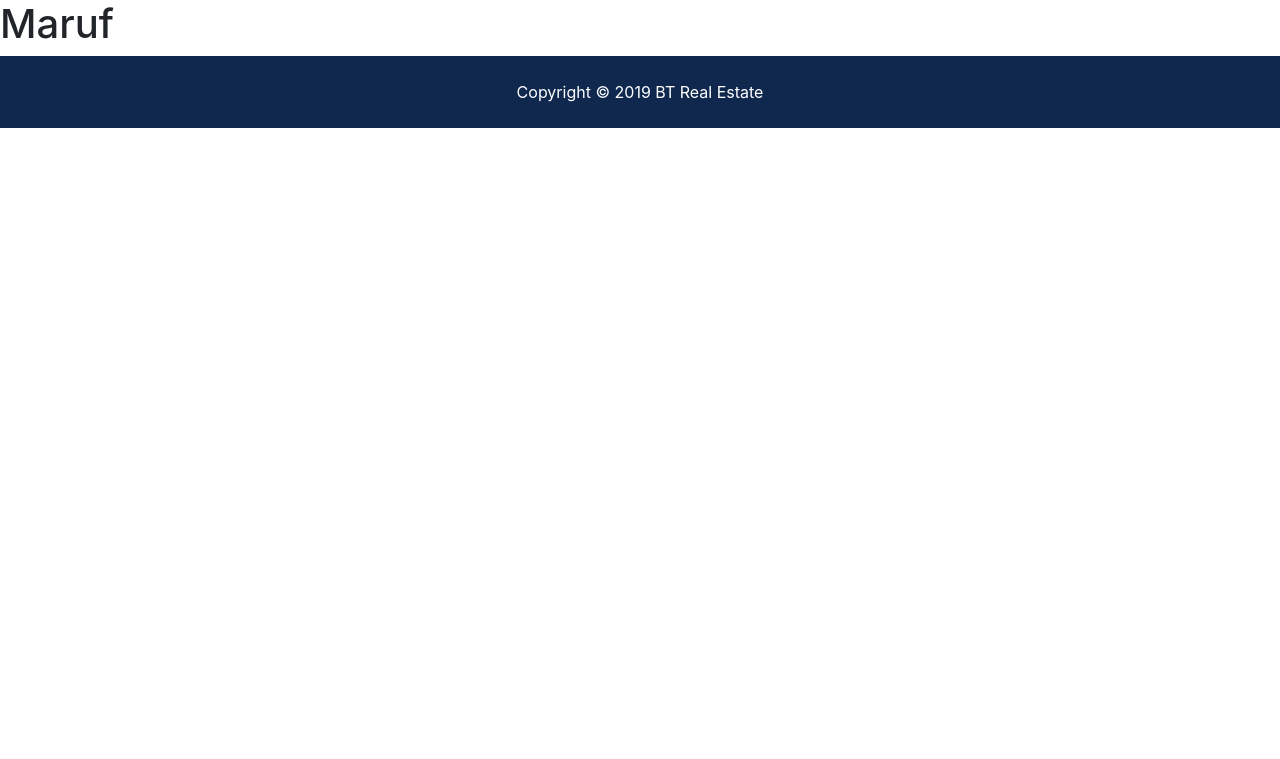
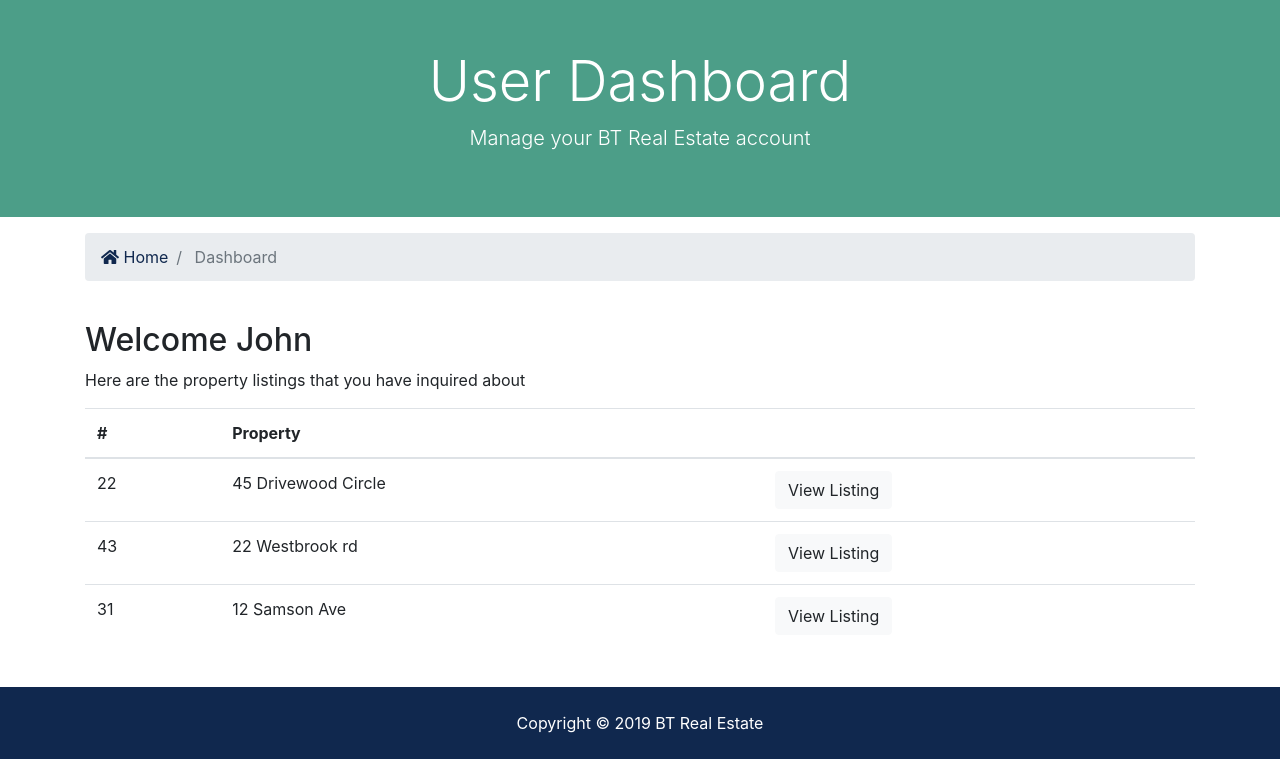
Before and after one commit to Maruf520/Online-Appartment-Shop, a Django app: page /accounts/dashboard in a window 1280 px wide. Shown: the part 128-887 px from the top of the page. Before the commit the page ends 256 px from the top, so only its background shows below. Run offline with Django 3.2, Linux system fonts and the light colour scheme; some libraries are stand-ins or nearby versions.

Commit message:
"Login & logout" complete

```diff
--- a/accounts/views.py
+++ b/accounts/views.py
@@ -63,7 +63,10 @@ def register(request):
 
 
 def logout(request):
-    return render (request, 'accounts/logout.html')
+    if request.method == 'POST':
+        auth.logout(request)
+        messages.error( request, 'You are logged out ' )
+    return redirect ('index')
 
 def dashboard(request):
     return render(request, 'accounts/dashboard.html')
--- a/templates/accounts/dashboard.html
+++ b/templates/accounts/dashboard.html
@@ -1,6 +1,74 @@
 {% extends 'base.html' %}
 
 {% block content %}
-<h1>Maruf</h1>
+
+<section id="showcase-inner" class="py-5 text-white">
+    <div class="container">
+      <div class="row text-center">
+        <div class="col-md-12">
+          <h1 class="display-4">User Dashboard</h1>
+          <p class="lead">Manage your BT Real Estate account</p>
+        </div>
+      </div>
+    </div>
+  </section>
+
+  <!-- Breadcrumb -->
+  <section id="bc" class="mt-3">
+    <div class="container">
+      <nav aria-label="breadcrumb">
+        <ol class="breadcrumb">
+          <li class="breadcrumb-item">
+            <a href="{% url 'index' %}">
+              <i class="fas fa-home"></i> Home</a>
+          </li>
+          <li class="breadcrumb-item active"> Dashboard</li>
+        </ol>
+      </nav>
+    </div>
+  </section>
+
+  <section id="dashboard" class="py-4">
+    <div class="container">
+      <div class="row">
+        <div class="col-md-12">
+          <h2>Welcome John</h2>
+          <p>Here are the property listings that you have inquired about</p>
+          <table class="table">
+            <thead>
+              <tr>
+                <th scope="col">#</th>
+                <th scope="col">Property</th>
+                <th></th>
+              </tr>
+            </thead>
+            <tbody>
+              <tr>
+                <td>22</td>
+                <td>45 Drivewood Circle</td>
+                <td>
+                  <a class="btn btn-light" href="#">View Listing</a>
+                </td>
+              </tr>
+              <tr>
+                <td>43</td>
+                <td>22 Westbrook rd</td>
+                <td>
+                  <a class="btn btn-light" href="#">View Listing</a>
+                </td>
+              </tr>
+              <tr>
+                <td>31</td>
+                <td>12 Samson Ave</td>
+                <td>
+                  <a class="btn btn-light" href="#">View Listing</a>
+                </td>
+              </tr>
+            </tbody>
+          </table>
+        </div>
+      </div>
+    </div>
+  </section>
 
 {%  endblock %}
--- a/templates/base.html
+++ b/templates/base.html
@@ -2,7 +2,7 @@
 <!DOCTYPE html>
 <html>
 <head>
-	<title>BT Estate</title>
+	<title>{% block title %} {% endblock %}</title>
 	  <link rel="stylesheet" href="{% static 'css/all.css' %}">
   <!-- Bootstrap -->
   <link rel="stylesheet" href="{% static 'css/bootstrap.css' %}">
--- a/templates/pages/index.html
+++ b/templates/pages/index.html
@@ -3,6 +3,9 @@
 {% extends 'base.html' %}
 {% load staticfiles %}
 {%  load humanize %}
+{% block title %}
+Welcome |
+{% endblock %}
 {% block content  %}
 	<!-- Showcase -->
   <section id="showcase">
--- a/templates/partials/_navbar.html
+++ b/templates/partials/_navbar.html
@@ -34,6 +34,26 @@
         </ul>
 
         <ul class="navbar-nav ml-auto">
+          {% if user.is_authenticated %}
+                <li {% if 'dashboard' in request.path %}
+                class="nav-item active mr-3"
+                {% else %}
+                class="nav-item  mr-3"
+                {% endif %}
+                >
+            <a class="nav-link" href="{% url 'dashboard' %}">
+            <i class="fas fa-sign-in-alt">Welcome  {{ user.username }} (Dashboard)</i></a></li>
+            <li class="nav-item  mr-3"></li>
+            <a href="javascript:{document.getElementById('logout').submit()}"
+            class="nav-link">
+            <i class=" fas fa-sign-out-alt"></i>logout
+            </a>
+            ><form action="{% url 'logout' %}" method="POST" id="logout">
+                {% csrf_token %}
+                <input type="hidden">
+
+            </form>
+          {% else %}
           <li {% if 'register' in request.path %}
           class="nav-item active mr-3"
           {% else %}
@@ -53,7 +73,9 @@
               <i class="fas fa-sign-in-alt"></i>
 
               Login</a>
+
           </li>
+          {% endif %}
         </ul>
       </div>
     </div>
```
